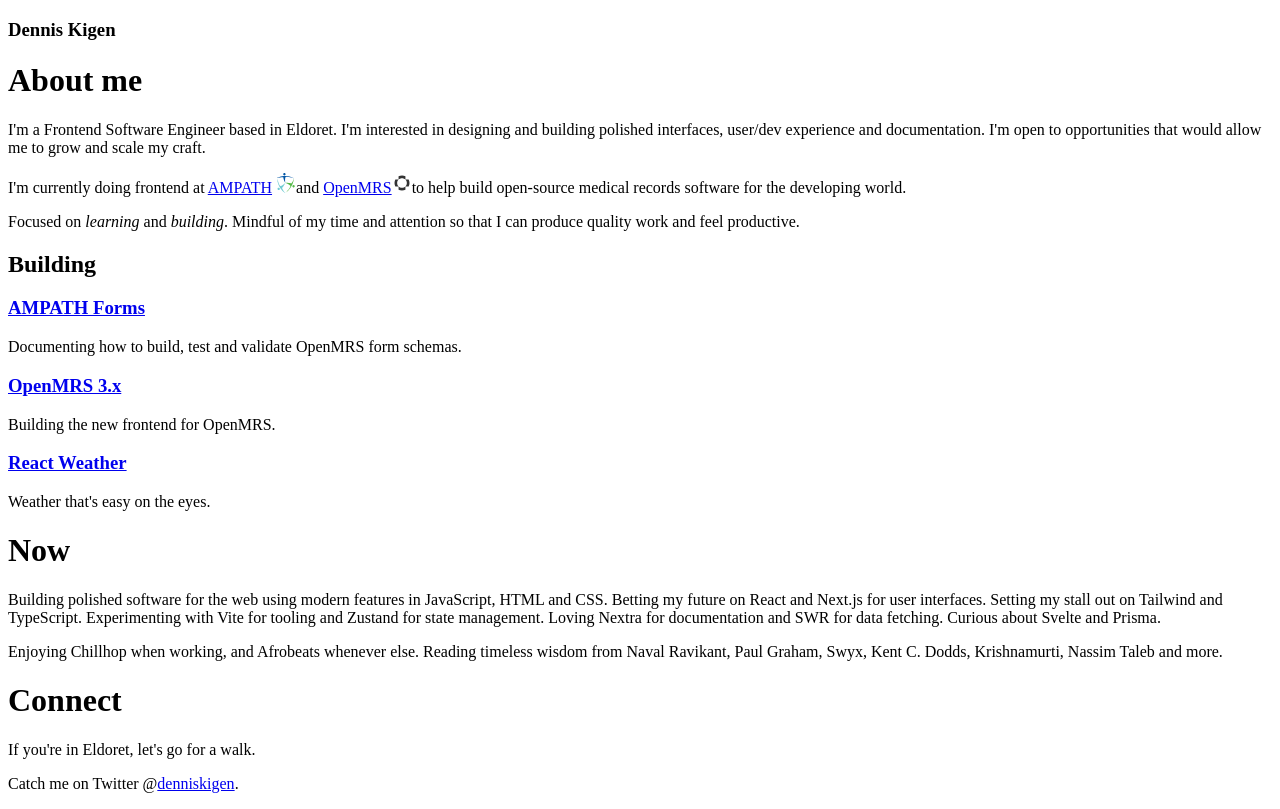
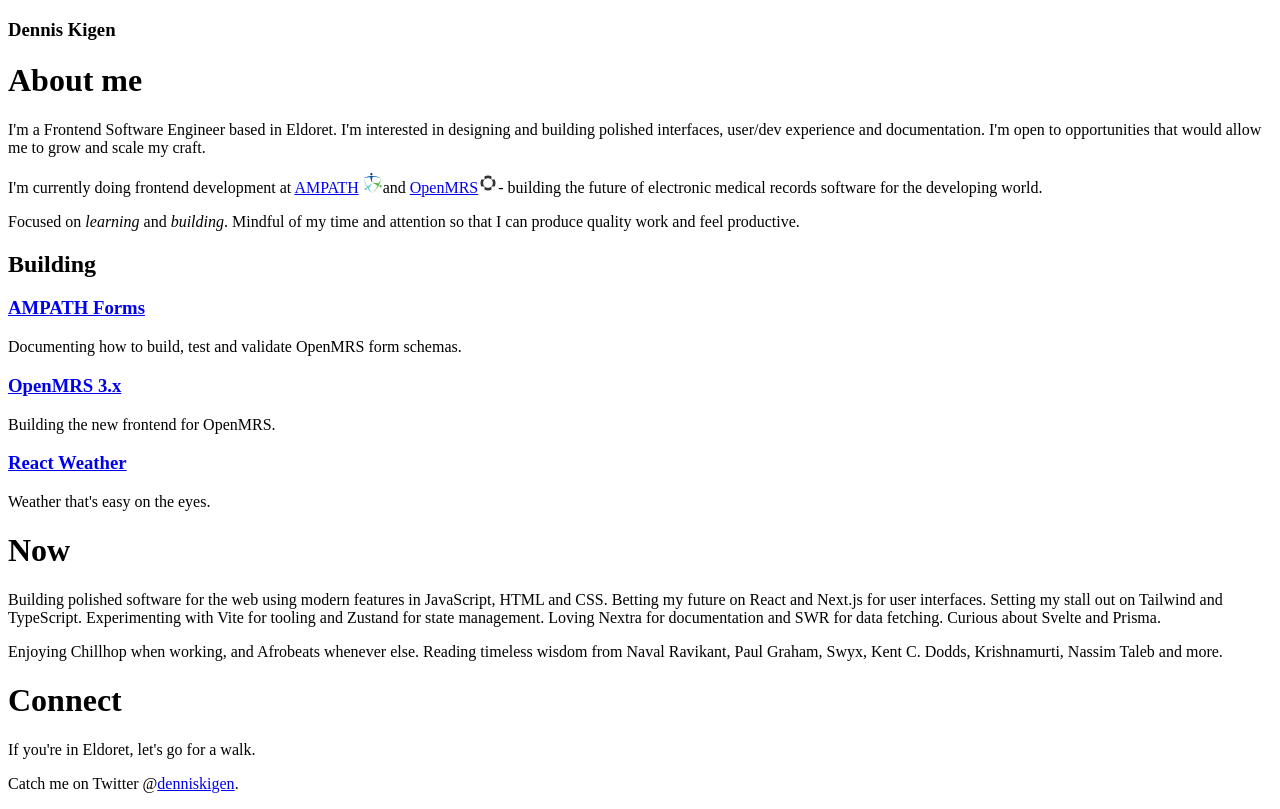
Before and after one commit to denniskigen/denniskigen.com, a Next.js app: page / in a window 1280 px wide. Built offline with nearby package versions, Linux system fonts and the light colour scheme.

Commit message:
Edit current focus

```diff
--- a/pages/index.js
+++ b/pages/index.js
@@ -15,7 +15,7 @@ export default function Home() {
             and scale my craft.
           </p>
           <p className="mt-8">
-            I'm currently doing frontend at{" "}
+            I'm currently doing frontend development at{" "}
             <ExternalLink href="https://www.ampathkenya.org/">
               AMPATH
             </ExternalLink>{" "}
@@ -61,7 +61,7 @@ export default function Home() {
                 class="color333 svgShape"
               ></path>
             </svg>
-            to help build open-source medical records software for the
+            - building the future of electronic medical records software for the
             developing world.
           </p>
           <p className="mt-8"></p>
```
